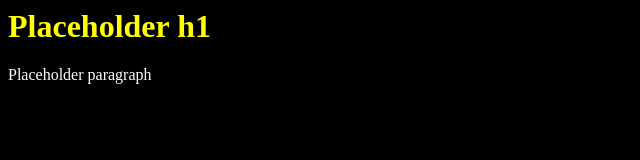
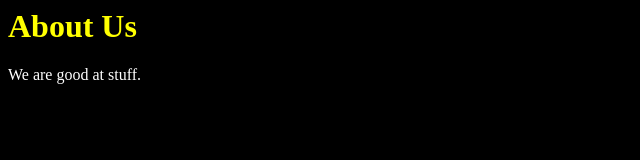
Before and after one commit to elliott-cole/m7, a plain HTML site: page about.html in a window 1280 px wide. Shown: the whole page, without its empty margins (0-640 px from the left). Drawn offline with Linux system fonts and the light colour scheme.

Commit message:
2025.03.01 1

```diff
--- a/index.html
+++ b/about.html
@@ -1,12 +1,12 @@
 <html lang="en">
 <head>
+    <link rel="stylesheet" href="style.css">
     <meta charset="UTF-8">
     <meta name="viewport" content="width=device-width, initial-scale=1.0">
-    <title>Placeholder title</title>
-    <link rel="stylesheet" href="style.css">
+    <title>About Us</title>
 </head>
 <body>
-    <h1>Placeholder h1</h1>
-    <p>Placeholder paragraph</p>
+    <h1>About Us</h1>
+    <p>We are good at stuff.</p>
 </body>
 </html>
```
